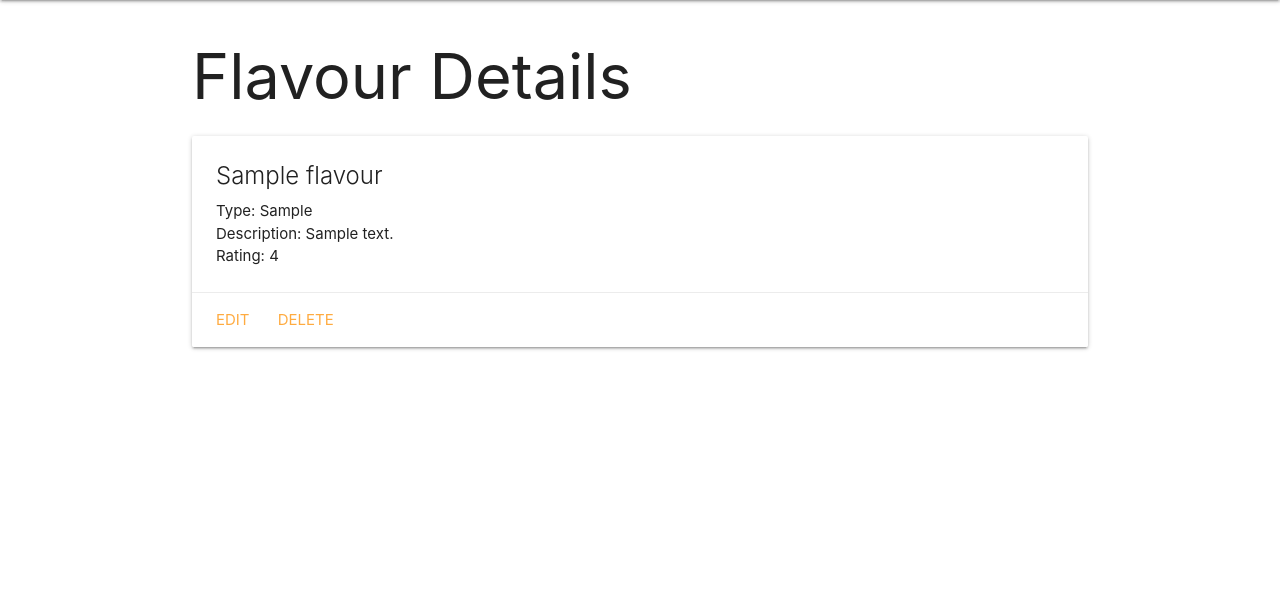
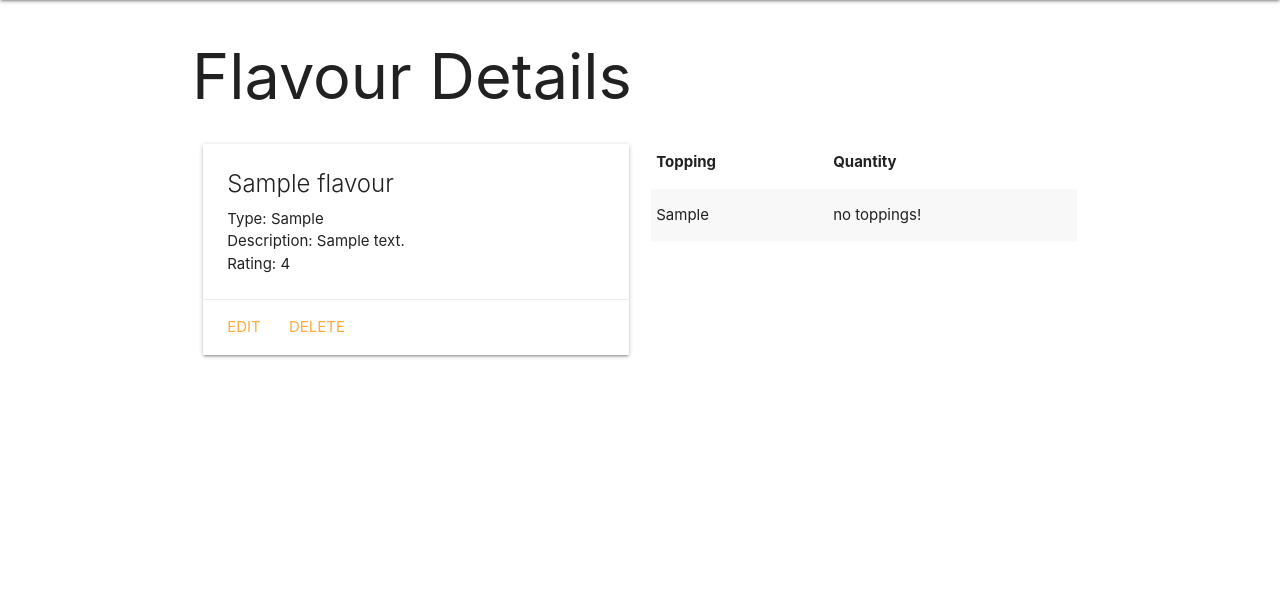
Before and after one commit to samrevanoor/ben-and-jerrys-flavour-collector, a Django app: page /flavours/1 in a window 1280 px wide. Shown: the part 64-674 px from the top of the page. Run offline with Django 3.2, Linux system fonts and the light colour scheme; tables that the repository leaves empty hold one stand-in row (values such as "Sample post").

Commit message:
adds recommendedtopping model to admin, adds UI to display toppings, creates form file

```diff
--- a/main_app/admin.py
+++ b/main_app/admin.py
@@ -1,6 +1,7 @@
 from django.contrib import admin
 # import your models here
-from .models import Flavour
+from .models import Flavour, RecommendedTopping
 
 # Register your models here
 admin.site.register(Flavour)
+admin.site.register(RecommendedTopping)
--- a/main_app/models.py
+++ b/main_app/models.py
@@ -32,5 +32,4 @@
     flavour = models.ForeignKey(Flavour, on_delete=models.CASCADE)
 
     def __str__(self):
-        # Nice method for obtaining the friendly value of a Field.choice
-        return f"{self.quantity} of {self.get_topping_display()}"
+        return f"{self.get_topping_display()}: {self.quantity}"
--- a/main_app/templates/flavours/detail.html
+++ b/main_app/templates/flavours/detail.html
@@ -1,8 +1,9 @@
-{% extends 'base.html' %}
-{% block content %}
+{% extends 'base.html' %} {% block content %}
 
 <h1>Flavour Details</h1>
 
+<div class="row">
+  <div class="col s6">
     <div class="card">
       <div class="card-content">
         <span class="card-title">{{ flavour.name }}</span>
@@ -19,5 +20,25 @@
         <a href="{% url 'flavours_delete' flavour.id %}">Delete</a>
       </div>
     </div>
+  </div>
+  <div class="col s6">
+    <table class="striped">
+      <thead>
+        <tr>
+          <th>Topping</th>
+          <th>Quantity</th>
+        </tr>
+      </thead>
+      <tbody>
+        {% for recommendedtopping in flavour.recommendedtopping_set.all %}
+        <tr>
+          <td>{{recommendedtopping.quantity}}</td>
+          <td>{{recommendedtopping.get_topping_display}}</td>
+        </tr>
+        {% endfor %}
+      </tbody>
+    </table>
+  </div>
+</div>
 
 {% endblock %}
```
Also changed, not shown: main_app/forms.py (added). Lines whose indentation alone changed are shown as unchanged.
